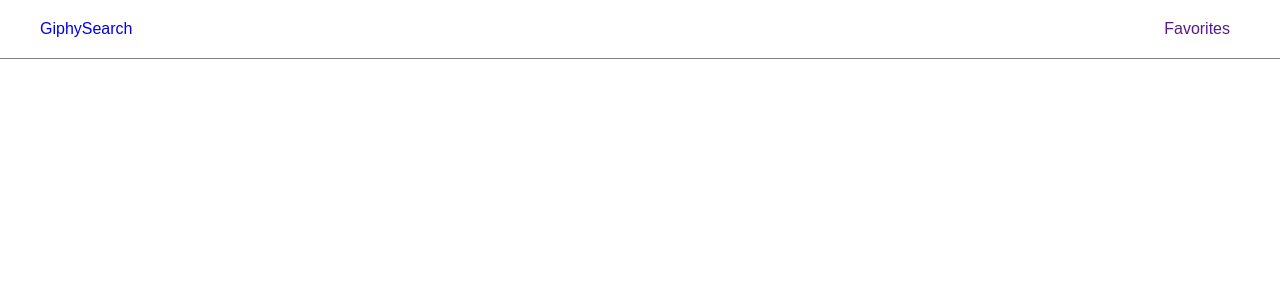
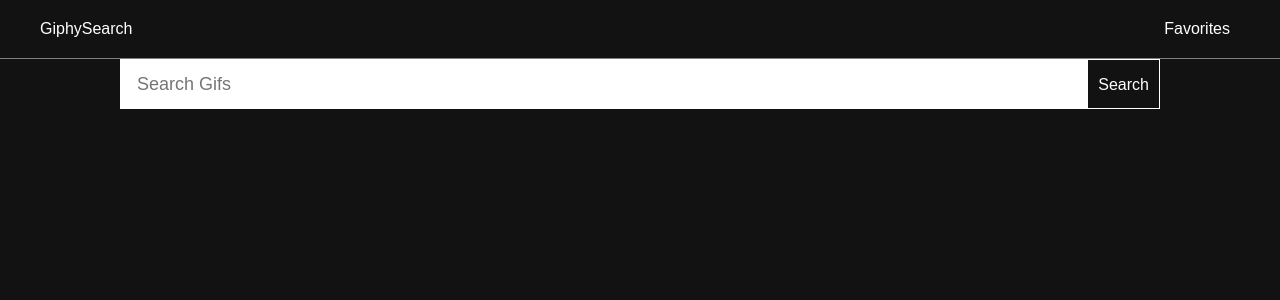
Before and after one commit to wizelineacademy/react-series-challenge, a React (Create React App) app: page / in a window 1280 px wide. Shown: the top 300 px of the page. Built offline with nearby package versions, Linux system fonts and the light colour scheme.

Commit message:
Create SearchBar component and add some basic styles

```diff
--- a/src/App.js
+++ b/src/App.js
@@ -1,5 +1,6 @@
 import React, { Component } from 'react';
 import Nav from './components/Nav'
+import SearchBar from './components/SearchBar'
 import './App.css';
 
 class App extends Component {
@@ -7,6 +8,7 @@ class App extends Component {
     return (
       <div className="App">
         <Nav />
+        <SearchBar />
       </div>
     );
   }
--- /dev/null
+++ b/src/components/SearchBar/SearchBar.css
@@ -0,0 +1,26 @@
+.SearchBar {
+  display: flex;
+  align-items: center;
+  width: 1040px;
+  margin: 0 auto;
+}
+
+.SearchBar a {
+  border: 1px solid #fff;
+  height: 50px;
+  line-height: 50px;
+  cursor: pointer;
+  padding: 0 10px;
+}
+
+.SearchBarForm {
+  width: 100%;
+}
+
+.SearchBarForm input {
+  border: 0;
+  font-size: 18px;
+  width: 100%;
+  height: 50px;
+  padding: 0 17px;
+}
--- /dev/null
+++ b/src/components/SearchBar/index.js
@@ -0,0 +1,14 @@
+import React from 'react';
+import './SearchBar.css'
+import { format } from 'util';
+
+const SearchBar = () => (
+  <div className="SearchBar">
+    <form className="SearchBarForm">
+      <input type="text" placeholder="Search Gifs"/>
+    </form>
+    <a>Search</a>
+  </div>
+);
+
+export default SearchBar;
--- a/src/index.css
+++ b/src/index.css
@@ -6,6 +6,8 @@ html {
   box-sizing: inherit;
 }
 body {
+  background: #121212;
+  color: #fff;
   margin: 0;
   padding: 0;
   font-family: sans-serif;
@@ -18,6 +20,7 @@ ul {
 }
 
 a {
+  color: #fff;
   text-decoration: none;
   display: block;
 }
```
